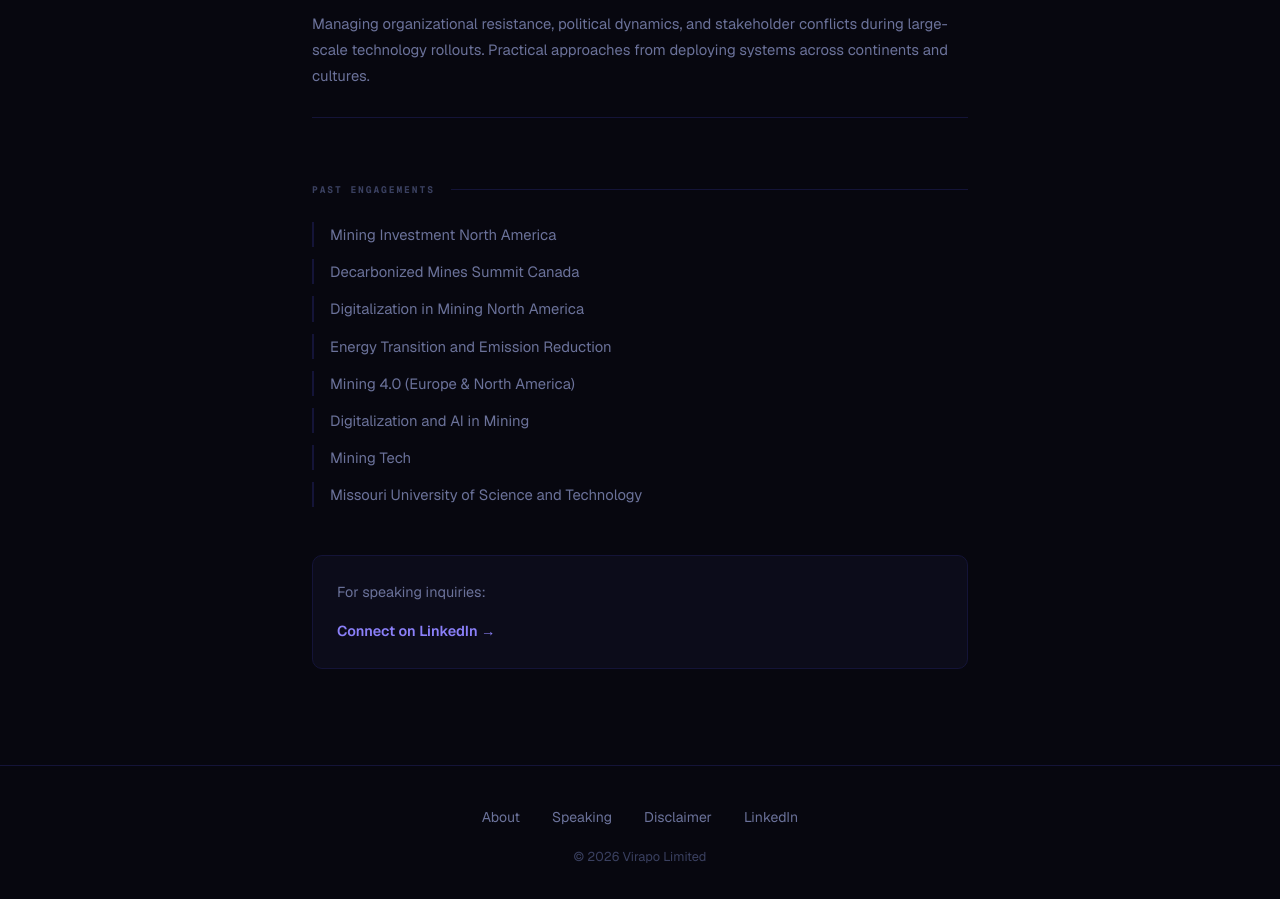
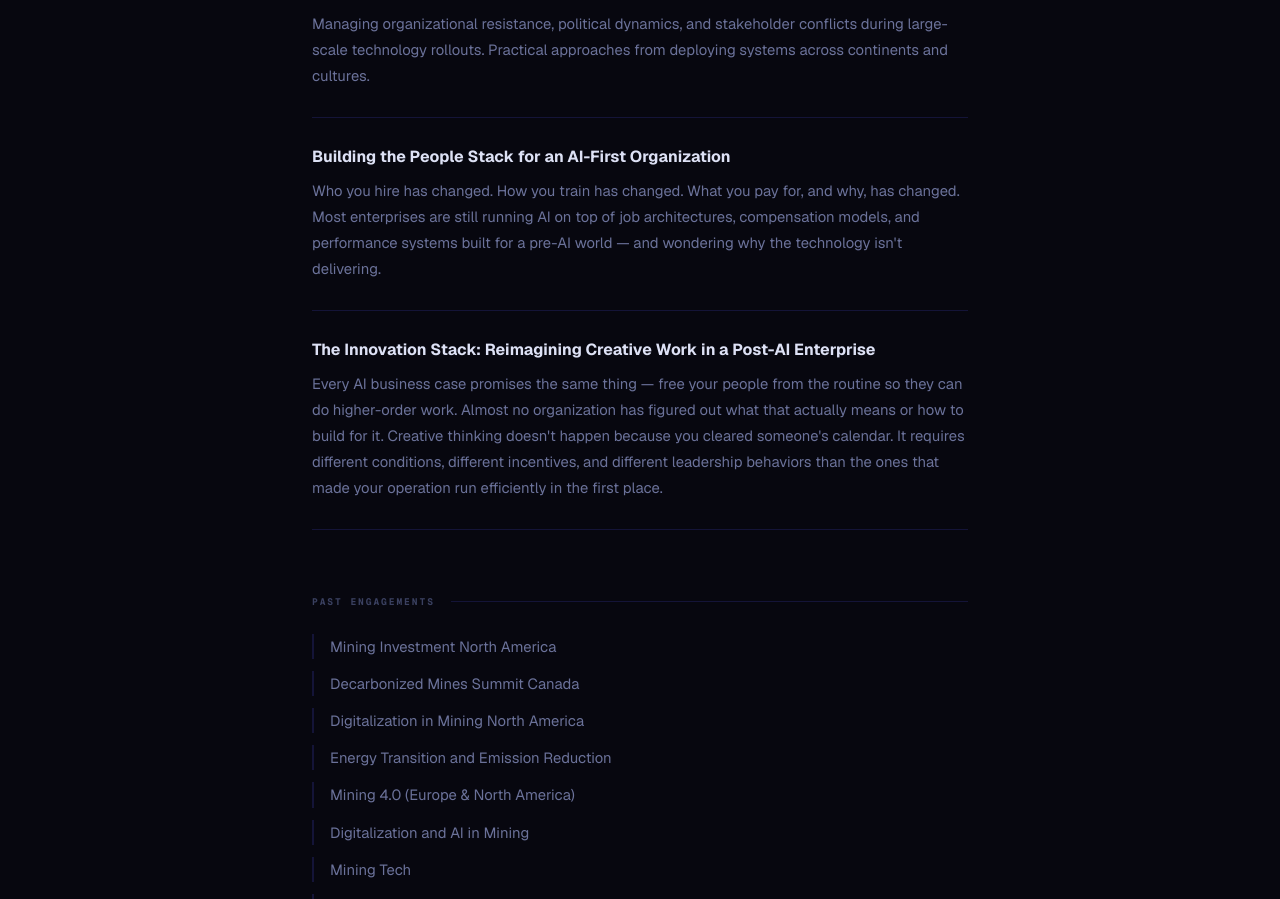
Before and after one commit to fussbugs/dr-strangebot, a Next.js app: page /speaking in a window 1280 px wide. Shown: the part 1085-1984 px from the top of the page. Built offline with nearby package versions, Linux system fonts and the light colour scheme.

Commit message:
Add two new speaking topics

```diff
--- a/app/speaking/page.tsx
+++ b/app/speaking/page.tsx
@@ -13,6 +13,14 @@ const topics = [
   {
     title: 'Leading Change When Nobody Wants to Change',
     body: 'Managing organizational resistance, political dynamics, and stakeholder conflicts during large-scale technology rollouts. Practical approaches from deploying systems across continents and cultures.',
+  },
+  {
+    title: 'Building the People Stack for an AI-First Organization',
+    body: 'Who you hire has changed. How you train has changed. What you pay for, and why, has changed. Most enterprises are still running AI on top of job architectures, compensation models, and performance systems built for a pre-AI world — and wondering why the technology isn\'t delivering.',
+  },
+  {
+    title: 'The Innovation Stack: Reimagining Creative Work in a Post-AI Enterprise',
+    body: 'Every AI business case promises the same thing — free your people from the routine so they can do higher-order work. Almost no organization has figured out what that actually means or how to build for it. Creative thinking doesn\'t happen because you cleared someone\'s calendar. It requires different conditions, different incentives, and different leadership behaviors than the ones that made your operation run efficiently in the first place.',
   },
 ];
 
```
